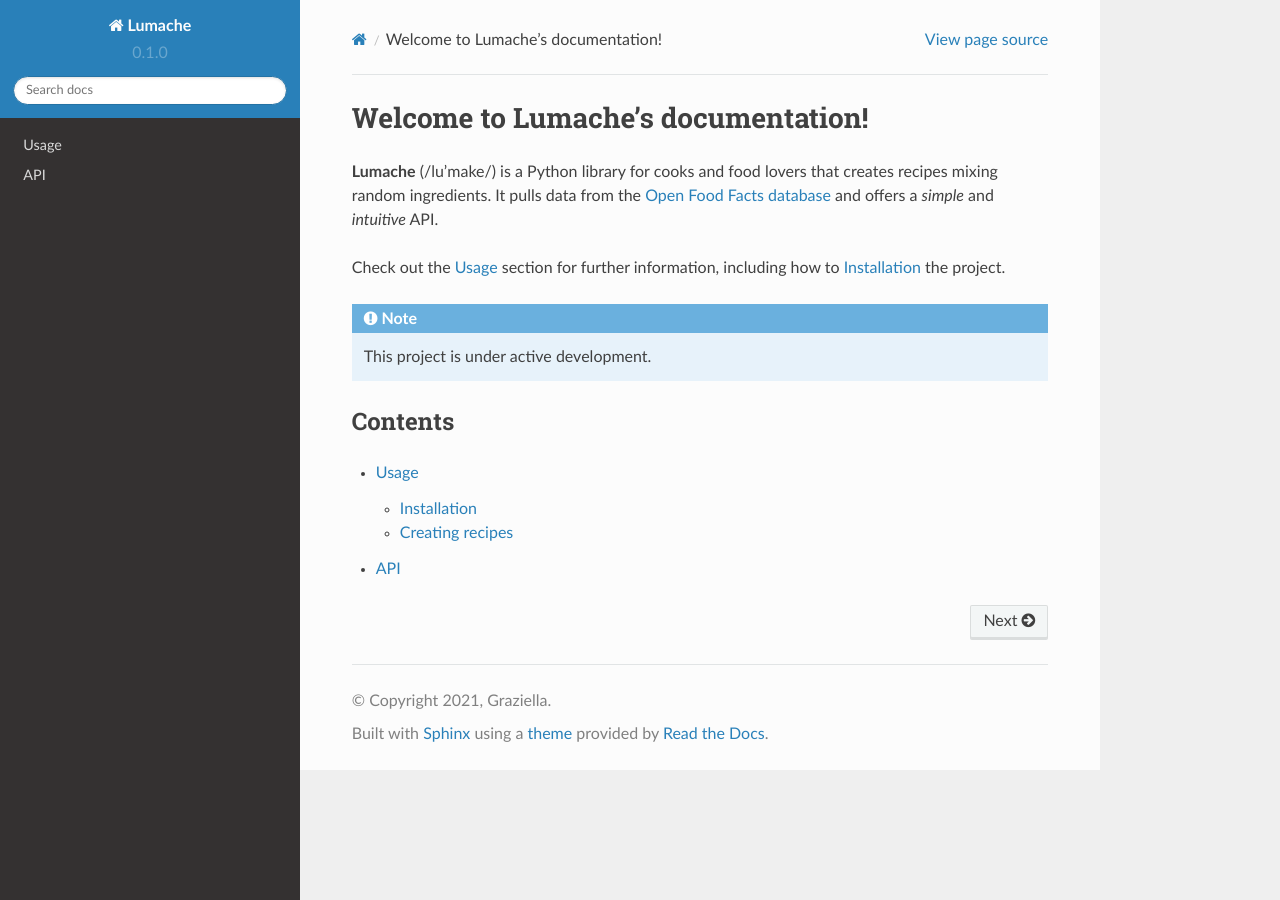
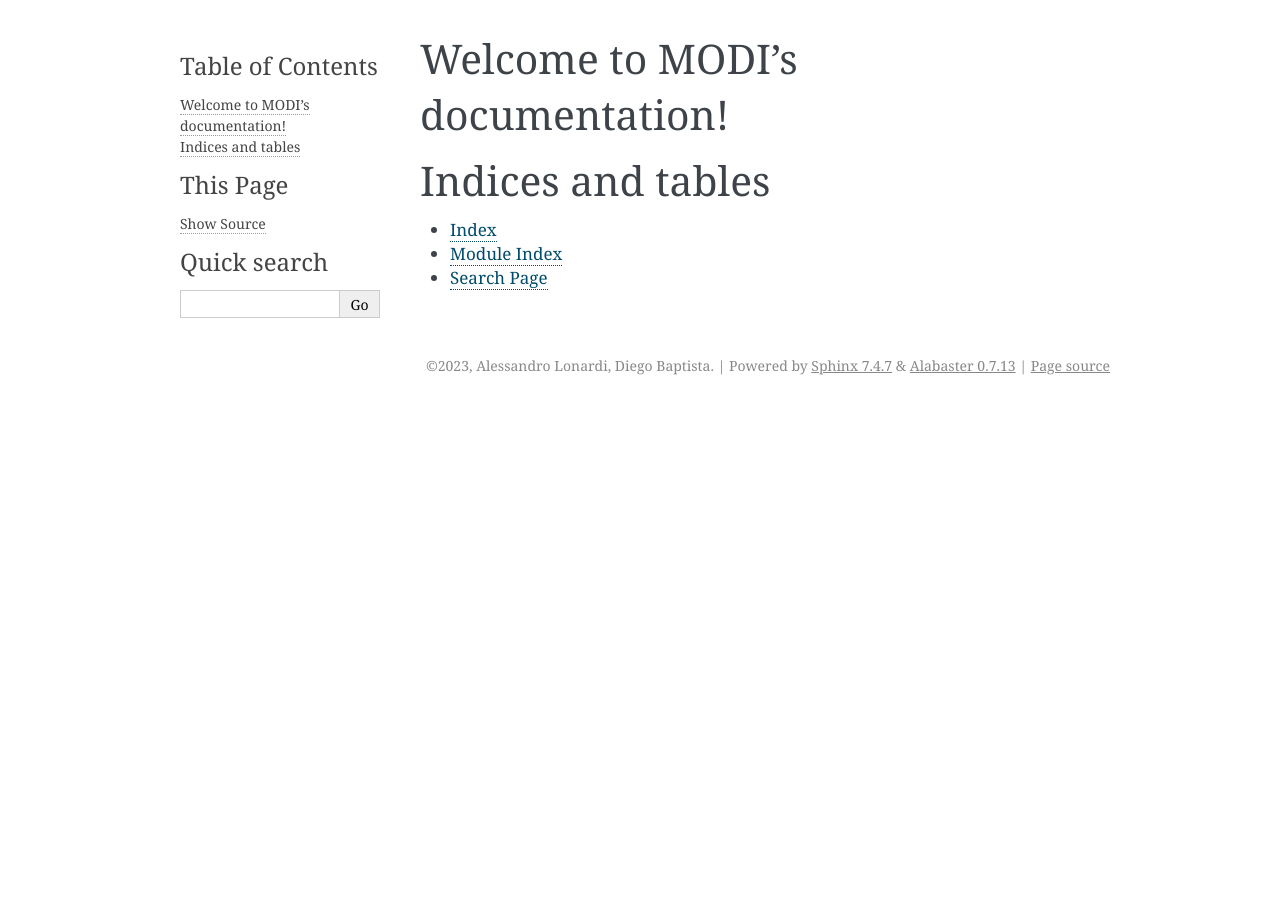
Before and after one commit to aleable/MODI, a Sphinx documentation site: the page built from docs/source/index.rst, in a window 1280 px wide. Built offline with Sphinx 7.4.7, drawn with Linux system fonts in a browser that asks for light colours.

Commit message:
Add new `docs` dir to biuld the documentation using sphinx

```diff
--- a/docs/source/api.rst
+++ /dev/null
@@ -1,7 +0,0 @@
-API
-===
-
-.. autosummary::
-   :toctree: generated
-
-   lumache
--- a/docs/source/conf.py
+++ b/docs/source/conf.py
@@ -1,35 +1,28 @@
 # Configuration file for the Sphinx documentation builder.
+#
+# For the full list of built-in configuration values, see the documentation:
+# https://www.sphinx-doc.org/en/master/usage/configuration.html
 
-# -- Project information
+# -- Project information -----------------------------------------------------
+# https://www.sphinx-doc.org/en/master/usage/configuration.html#project-information
 
-project = 'Lumache'
-copyright = '2021, Graziella'
-author = 'Graziella'
+project = 'MODI'
+copyright = '2023, Alessandro Lonardi, Diego Baptista'
+author = 'Alessandro Lonardi, Diego Baptista'
+release = '0.1.1'
 
-release = '0.1'
-version = '0.1.0'
+# -- General configuration ---------------------------------------------------
+# https://www.sphinx-doc.org/en/master/usage/configuration.html#general-configuration
 
-# -- General configuration
-
-extensions = [
-    'sphinx.ext.duration',
-    'sphinx.ext.doctest',
-    'sphinx.ext.autodoc',
-    'sphinx.ext.autosummary',
-    'sphinx.ext.intersphinx',
-]
-
-intersphinx_mapping = {
-    'python': ('https://docs.python.org/3/', None),
-    'sphinx': ('https://www.sphinx-doc.org/en/master/', None),
-}
-intersphinx_disabled_domains = ['std']
+extensions = []
 
 templates_path = ['_templates']
+exclude_patterns = []
 
-# -- Options for HTML output
 
-html_theme = 'sphinx_rtd_theme'
 
-# -- Options for EPUB output
-epub_show_urls = 'footnote'
+# -- Options for HTML output -------------------------------------------------
+# https://www.sphinx-doc.org/en/master/usage/configuration.html#options-for-html-output
+
+html_theme = 'alabaster'
+html_static_path = ['_static']
--- a/docs/source/index.rst
+++ b/docs/source/index.rst
@@ -1,22 +1,20 @@
-Welcome to Lumache's documentation!
-===================================
+.. MODI documentation master file, created by
+   sphinx-quickstart on Mon Aug 21 12:27:15 2023.
+   You can adapt this file completely to your liking, but it should at least
+   contain the root `toctree` directive.
 
-**Lumache** (/lu'make/) is a Python library for cooks and food lovers
-that creates recipes mixing random ingredients.
-It pulls data from the `Open Food Facts database <https://world.openfoodfacts.org/>`_
-and offers a *simple* and *intuitive* API.
-
-Check out the :doc:`usage` section for further information, including
-how to :ref:`installation` the project.
-
-.. note::
-
-   This project is under active development.
-
-Contents
---------
+Welcome to MODI's documentation!
+================================
 
 .. toctree::
+   :maxdepth: 2
+   :caption: Contents:
 
-   usage
-   api
+
+
+Indices and tables
+==================
+
+* :ref:`genindex`
+* :ref:`modindex`
+* :ref:`search`
```
Also changed, not shown: docs/source/usage.rst (deleted, +0 -33 lines), 1 other file.
